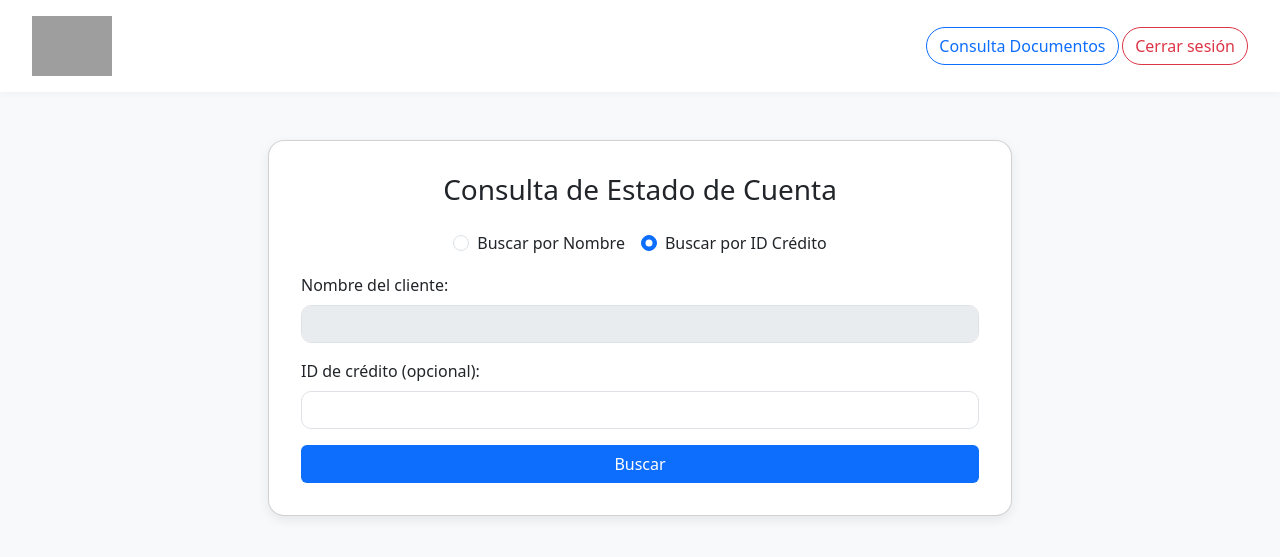
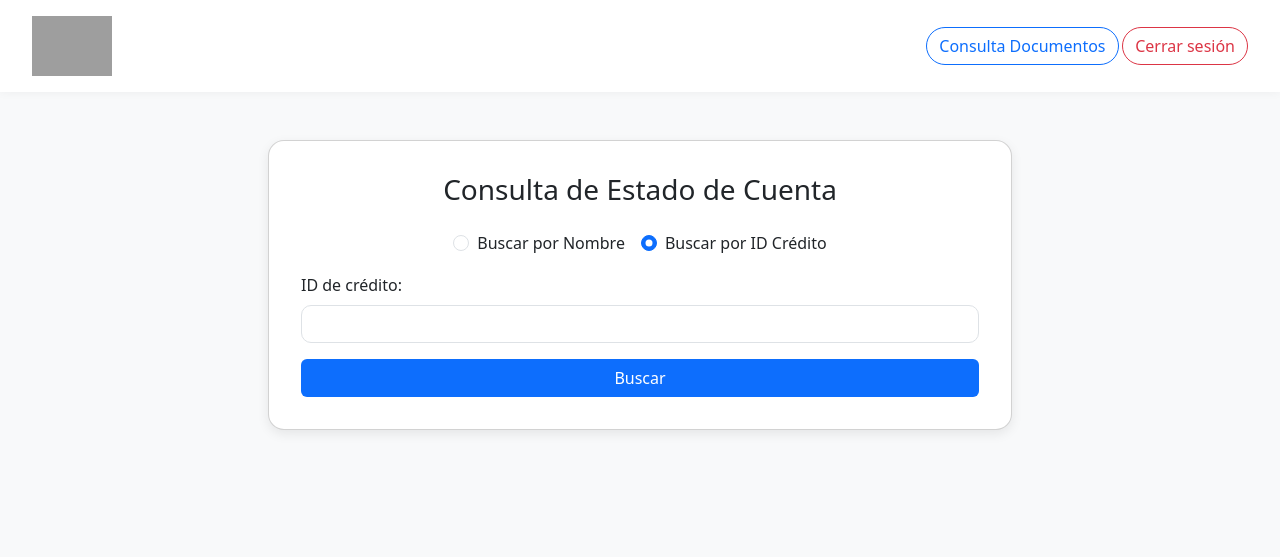
Before and after one commit to JONMAXI/sitio-web-estado-cuenta, a Flask app: page / in a window 1280 px wide. Shown: the top 557 px of the page. Run offline with Flask 3, Linux system fonts and the light colour scheme; the visitor is signed in with stand-in values (Sample User, id 1); grey boxes are pictures that could not be loaded.

Commit message:
Cambios auditorias tablas

```diff
--- a/templates/index.html
+++ b/templates/index.html
@@ -55,15 +55,24 @@
     </style>
     <script>
         function toggleSearch(mode) {
+            const nombreDiv = document.getElementById('divNombre');
+            const idDiv = document.getElementById('divId');
+
             if (mode === 'nombre') {
-                document.getElementById('nombre').disabled = false;
-                document.getElementById('idCredito').disabled = true;
+                nombreDiv.style.display = 'block';
+                idDiv.style.display = 'none';
                 document.getElementById('idCredito').value = "";
             } else {
-                document.getElementById('nombre').disabled = true;
+                nombreDiv.style.display = 'none';
+                idDiv.style.display = 'block';
                 document.getElementById('nombre').value = "";
-                document.getElementById('idCredito').disabled = false;
             }
+        }
+
+        // Ejecutar al cargar para aplicar el estado inicial
+        window.onload = function() {
+            document.getElementById('radioId').checked = true;
+            toggleSearch('id');
         }
     </script>
 </head>
@@ -105,19 +114,20 @@
                         <label class="form-check-label" for="radioNombre">Buscar por Nombre</label>
                     </div>
                     <div class="form-check">
-                        <input class="form-check-input" type="radio" name="modo" value="id" id="radioId" checked onclick="toggleSearch('id')">
+                        <input class="form-check-input" type="radio" name="modo" value="id" id="radioId" onclick="toggleSearch('id')">
                         <label class="form-check-label" for="radioId">Buscar por ID Crédito</label>
                     </div>
                 </div>
 
-                <div class="mb-3">
+                <!-- Campo Nombre -->
+                <div class="mb-3" id="divNombre" style="display:none;">
                     <label for="nombre" class="form-label">Nombre del cliente:</label>
-                    <input type="text" class="form-control" name="nombre" id="nombre"
-                           value="{{ request.form.nombre or '' }}" disabled>
+                    <input type="text" class="form-control" name="nombre" id="nombre" value="{{ request.form.nombre or '' }}">
                 </div>
 
-                <div class="mb-3">
-                    <label for="idCredito" class="form-label">ID de crédito (opcional):</label>
+                <!-- Campo ID Crédito -->
+                <div class="mb-3" id="divId">
+                    <label for="idCredito" class="form-label">ID de crédito:</label>
                     <input type="number" class="form-control" id="idCredito" name="idCredito"
                            value="{{ request.form.idCredito or '' }}"
                            oninput="this.value = this.value.replace(/[^0-9]/g, '')">
```
